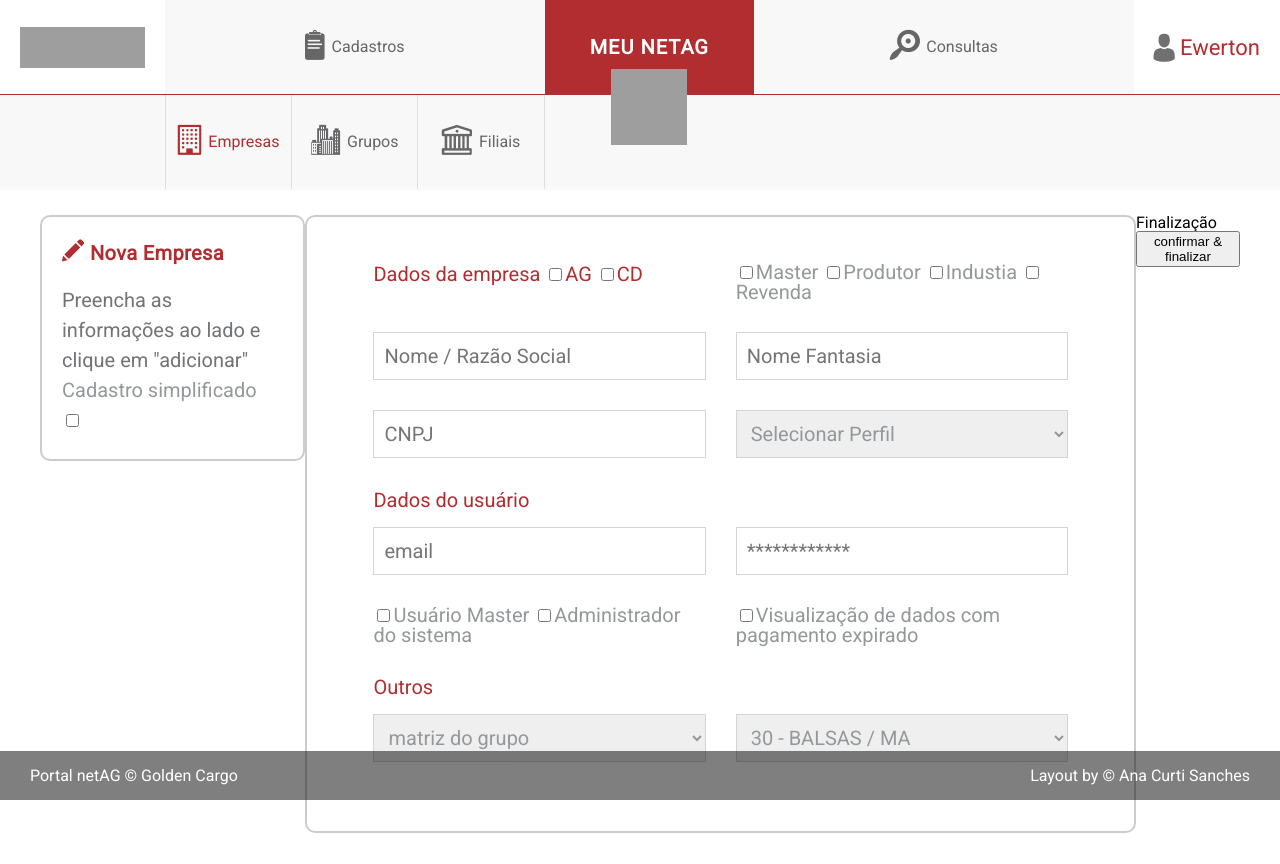
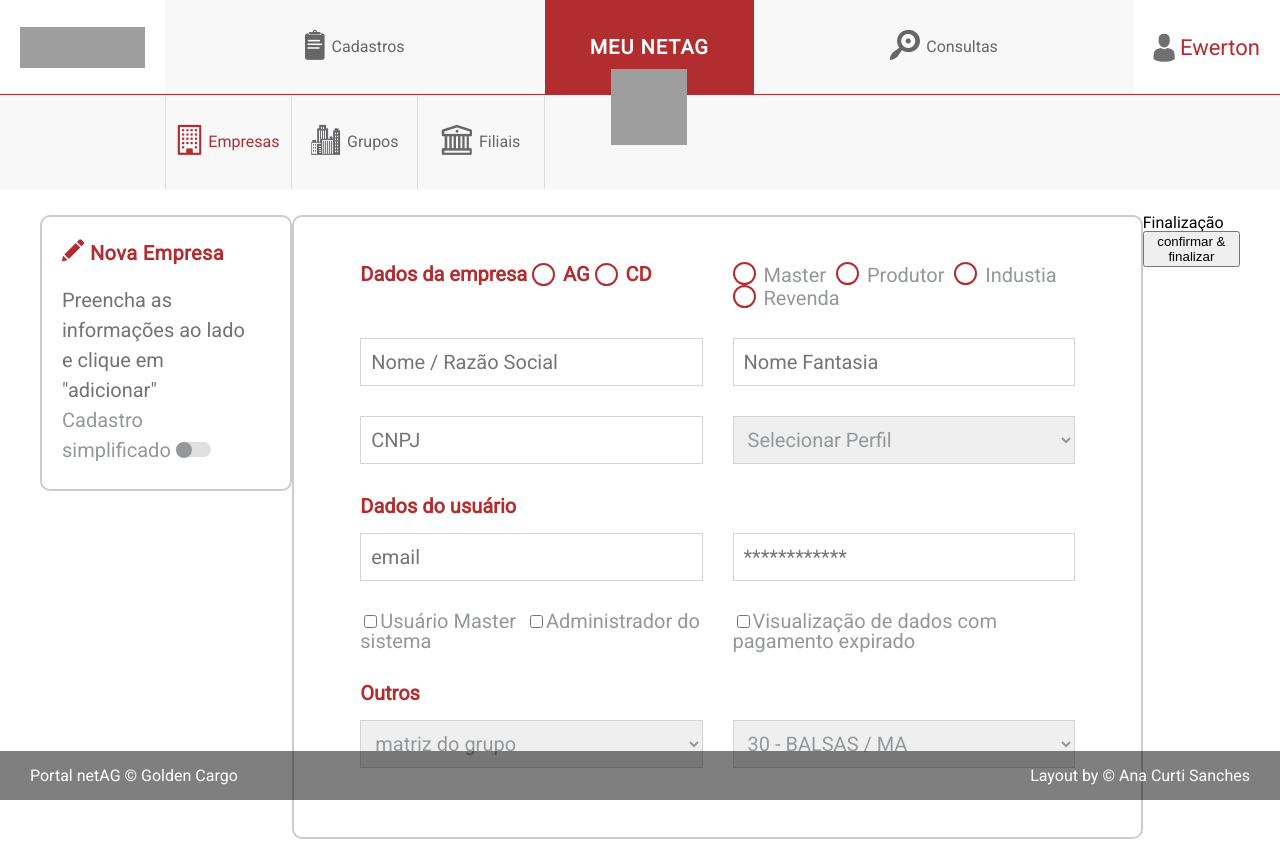
Before and after one commit to diego-mi/netag, an Angular app: page /master/empresas/editar in a window 1280 px wide. Built offline with nearby package versions, Linux system fonts and the light colour scheme; grey boxes are pictures that could not be loaded.

Commit message:
Ajustes no formulario

```diff
--- a/src/app/components/pages/master/master-page-empresas-form/master-page-empresas-form.component.html
+++ b/src/app/components/pages/master/master-page-empresas-form/master-page-empresas-form.component.html
@@ -7,10 +7,13 @@
     </h2>
     <p class="form-description">Preencha as informações ao lado e clique em "adicionar"</p>
 
-    <p class="form-is-simplified">
+    <div class="form-is-simplified">
       Cadastro simplificado
-      <input type="checkbox" name="" id="">
-    </p>
+      <div class="checkbox-slider">
+        <input class="checkbox" type="checkbox" value="1" id="checkbox-sliderInput" name="">
+        <label for="checkbox-sliderInput"></label>
+      </div>
+    </div>
 
   </header>
   <!-- block title form -->
@@ -24,10 +27,22 @@
         <label class="form-label">
           Dados da empresa
           <label class="input-label" for="">
-            <input type="checkbox">AG
+            <div class="checkbox-simple">
+              <input class="checkbox" type="checkbox" value="1" id="checkbox-simpleInput" name="" />
+
+              <label for="checkbox-simpleInput">
+              </label>
+            </div>
+            AG
           </label>
           <label class="input-label" for="">
-            <input type="checkbox">CD
+            <div class="checkbox-simple">
+              <input class="checkbox" type="checkbox" value="1" id="checkbox-simpleInput" name="" />
+
+              <label for="checkbox-simpleInput">
+              </label>
+            </div>
+            CD
           </label>
         </label>
       </div>
@@ -35,16 +50,42 @@
       <!-- form-group -->
       <div class="form-group form-group--half">
         <label class="input-label" for="">
-          <input type="checkbox">Master
+          <div class="checkbox-simple">
+            <input class="checkbox" type="checkbox" value="1" id="checkbox-simpleInput" name="" />
+
+            <label for="checkbox-simpleInput">
+            </label>
+          </div>
+          Master
         </label>
         <label class="input-label" for="">
-          <input type="checkbox">Produtor
+          <div class="checkbox-simple">
+            <input class="checkbox" type="checkbox" value="1" id="checkbox-simpleInput" name="" />
+
+            <label for="checkbox-simpleInput">
+            </label>
+          </div>
+          Produtor
+
         </label>
         <label class="input-label" for="">
-          <input type="checkbox">Industia
+          <div class="checkbox-simple">
+            <input class="checkbox" type="checkbox" value="1" id="checkbox-simpleInput" name="" />
+
+            <label for="checkbox-simpleInput">
+            </label>
+          </div>
+          Industia
         </label>
         <label class="input-label" for="">
-          <input type="checkbox">Revenda
+          <div class="checkbox-simple">
+            <input class="checkbox" type="checkbox" value="1" id="checkbox-simpleInput" name="" />
+
+            <label for="checkbox-simpleInput">
+            </label>
+          </div>
+          Revenda
+
         </label>
       </div>
       <!-- form-group -->
--- a/src/assets/sass/common/form.scss
+++ b/src/assets/sass/common/form.scss
@@ -7,6 +7,8 @@
 
 .form-header {
   @extend .box;
+  @extend .flex;
+  flex-flow: column;
   width: 323px;
   min-height: 242px;
   padding: 22px 40px 24px 20px;
@@ -46,6 +48,7 @@
 .form-content {
   @extend .box;
   padding: 45px 66px 69px;
+  width: 1119px;
   &>.form-row {
     @extend .flex;
     width: 100%;
@@ -77,6 +80,7 @@
   margin-bottom: 15px;
   width: 100%;
   display: block;
+  font-weight: bold;
 }
 
 .form-group>label.input-label,
@@ -84,6 +88,7 @@
   font-family: Roboto, sans-serif;
   font-size: 20px;
   color: $color-gray-fifth;
+  padding-right: 5px;
 }
 
 .form-control {
@@ -101,3 +106,79 @@
   width: 100%;
   display: block;
 }
+
+.form-is-simplified {
+  align-self: flex-end;
+}
+
+/**
+ * Checkbox styled 1
+ */
+
+.checkbox-simple {
+  width: 23px;
+  height: 23px;
+  background: #fff;
+  border-radius: 100%;
+  position: relative;
+  border: 2px solid $color-primary;
+  display: inline-block;
+  vertical-align: bottom;
+  margin-right: 3px;
+}
+
+.checkbox-simple .checkbox {
+  display: none;
+}
+
+.checkbox-simple label {
+  display: block;
+  width: 13px;
+  height: 13px;
+  border-radius: 100px;
+  transition: all .3s ease;
+  cursor: pointer;
+  position: absolute;
+  top: 3px;
+  left: 3px;
+  z-index: 1;
+}
+
+.checkbox-simple input[type=checkbox]:checked+label {
+  background: $color-primary;
+}
+
+/**
+ * Create the slider bar
+ */
+
+.checkbox-slider {
+  width: 35px;
+  height: 15px;
+  background: rgba(100, 100, 100, 0.2);
+  position: relative;
+  border-radius: 10px;
+  display: inline-block;
+}
+
+.checkbox-slider .checkbox {
+  display: none;
+}
+
+.checkbox-slider label {
+  display: block;
+  width: 16px;
+  height: 16px;
+  border-radius: 50%;
+  transition: all .5s ease;
+  cursor: pointer;
+  position: absolute;
+  top: 0;
+  left: 0;
+  background: $color-gray-fifth;
+}
+
+.checkbox-slider input[type=checkbox]:checked+label {
+  left: 27px;
+  background: $color-primary;
+}
```
